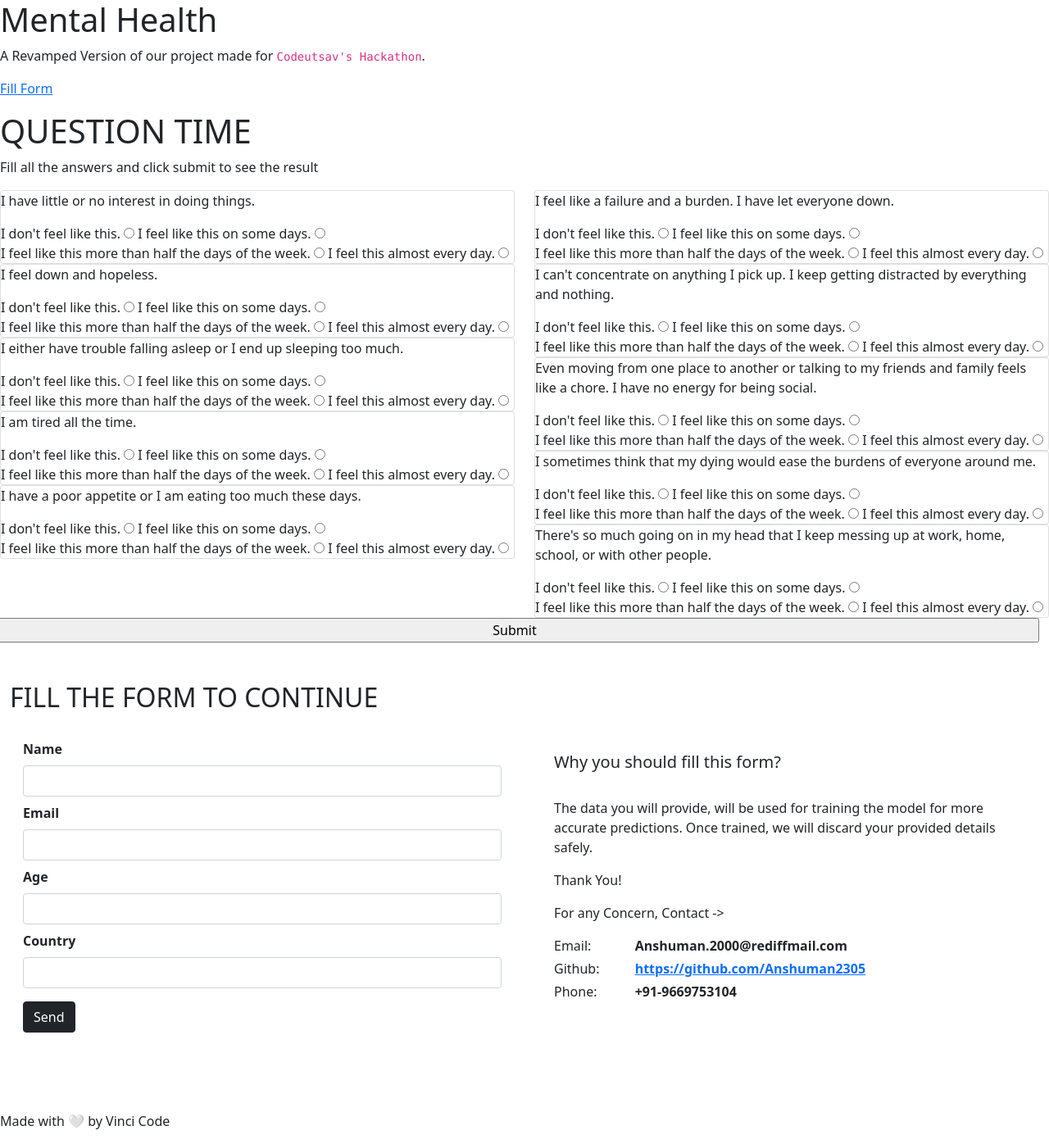
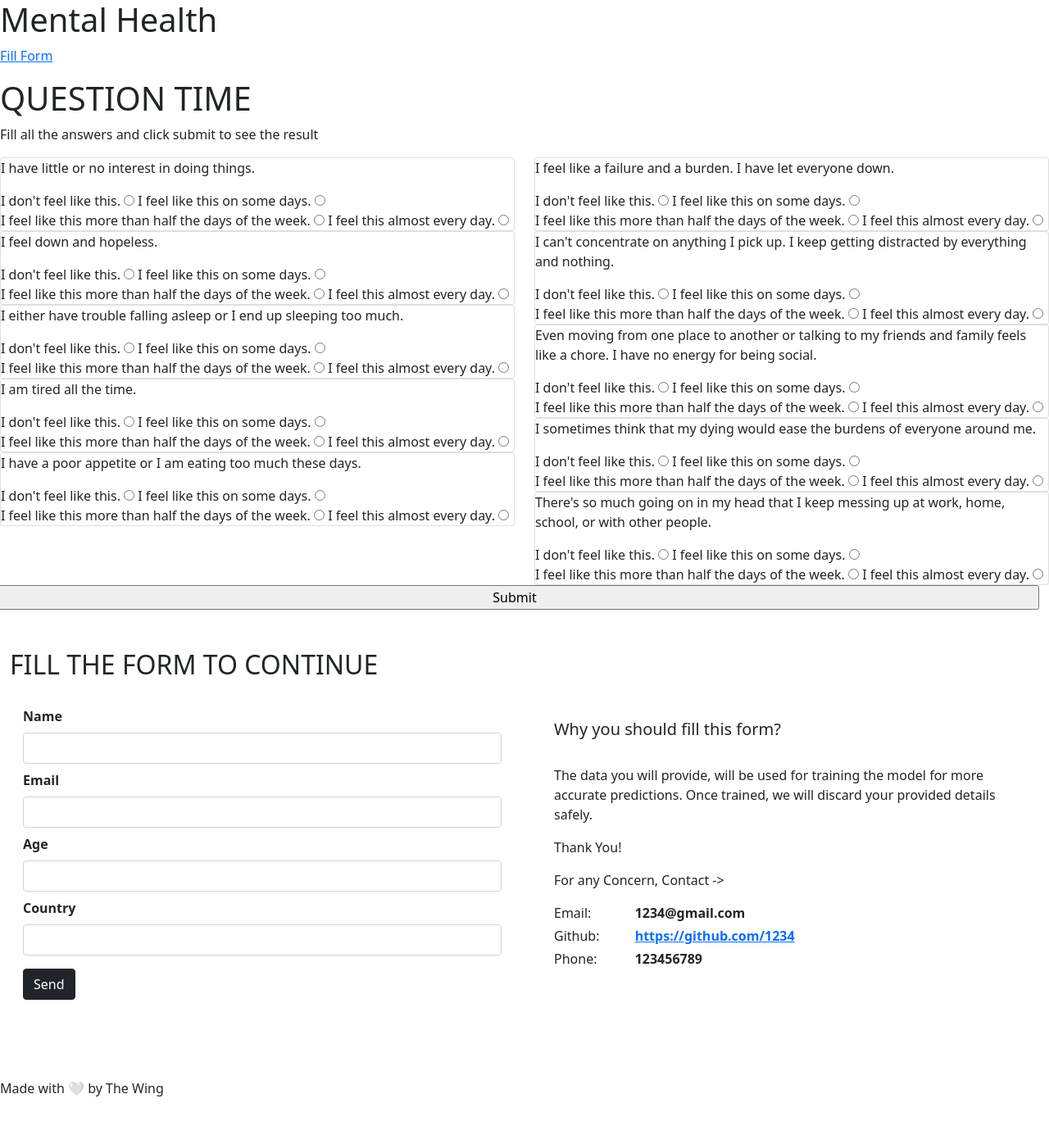
Before and after one commit to varunmishrak99/Mentalhealthwebsite, a Python web app: template templates/main.html in a window 1280 px wide. Shown: the whole page at 82% size. After the commit the page ends 1338 px from the top, so only its background shows below. Run offline with Jinja, Linux system fonts and the light colour scheme; the template is opened without the code that fills it, so the values that code supplies are empty; some libraries are stand-ins or nearby versions.

Commit message:
intial commit

```diff
--- a/templates/main.html
+++ b/templates/main.html
@@ -45,9 +45,7 @@
   <body>
     <div class="win1">
       <h1><span>Mental</span> Health</h1>
-      <p>
-        A Revamped Version of our project made for <code>Codeutsav's Hackathon</code>.
-      </p>
+
       <a onclick="slide()" class="button" id="top_button"><p id="change_text">Fill Form</p></a>
       <div id="res" class="result">
         {% if result %} {% for variable, value in original_input.items() %}
@@ -249,19 +247,19 @@
               <div class="pb-1">Email:</div>
             </div>
             <div class="col-sm-10">
-              <div class="pb-1 fw-bolder">Anshuman.2000@rediffmail.com</div>
+              <div class="pb-1 fw-bolder">1234@gmail.com</div>
             </div>
             <div class="col-sm-2">
               <div class="pb-1">Github:</div>
             </div>
             <div class="col-sm-10">
-              <a href="https://github.com/Anshuman2305" target="/blank"><div class="pb-1 fw-bolder">https://github.com/Anshuman2305</div></a>
+              <a href="https://github.com/1234" target="/blank"><div class="pb-1 fw-bolder">https://github.com/1234</div></a>
             </div>
             <div class="col-sm-2">
               <div class="pb-1">Phone:</div>
             </div>
             <div class="col-sm-10">
-              <div class="pb-1 fw-bolder">+91-9669753104</div>
+              <div class="pb-1 fw-bolder">123456789</div>
             </div>
           </div>
         </div>
@@ -269,7 +267,7 @@
     </div>
   </div>
   <div class="row credit" id="credit">
-    <p>Made with 🤍 by Vinci Code</p>
+    <p>Made with 🤍 by The Wing</p>
   </div>
 </div>
 
```
